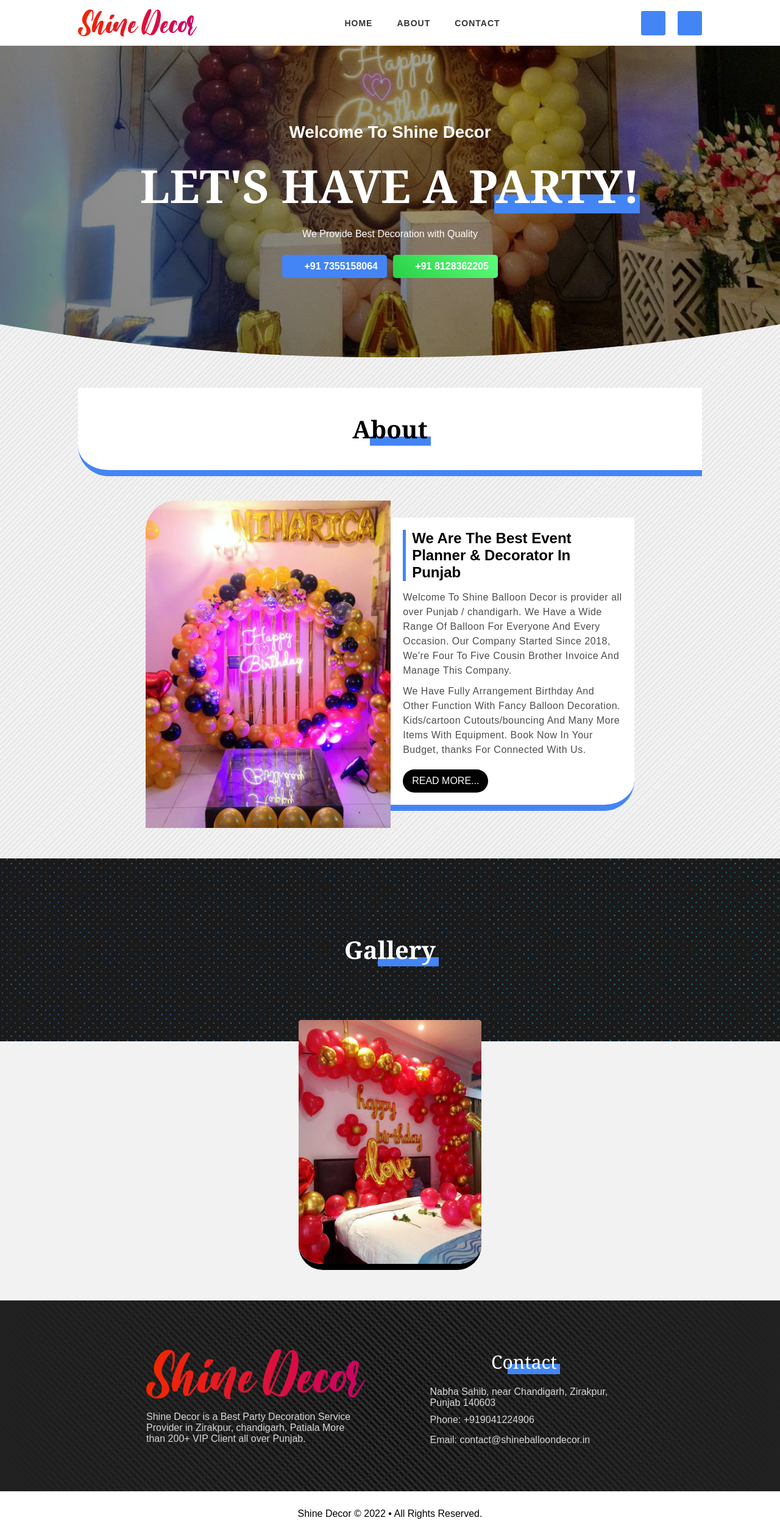
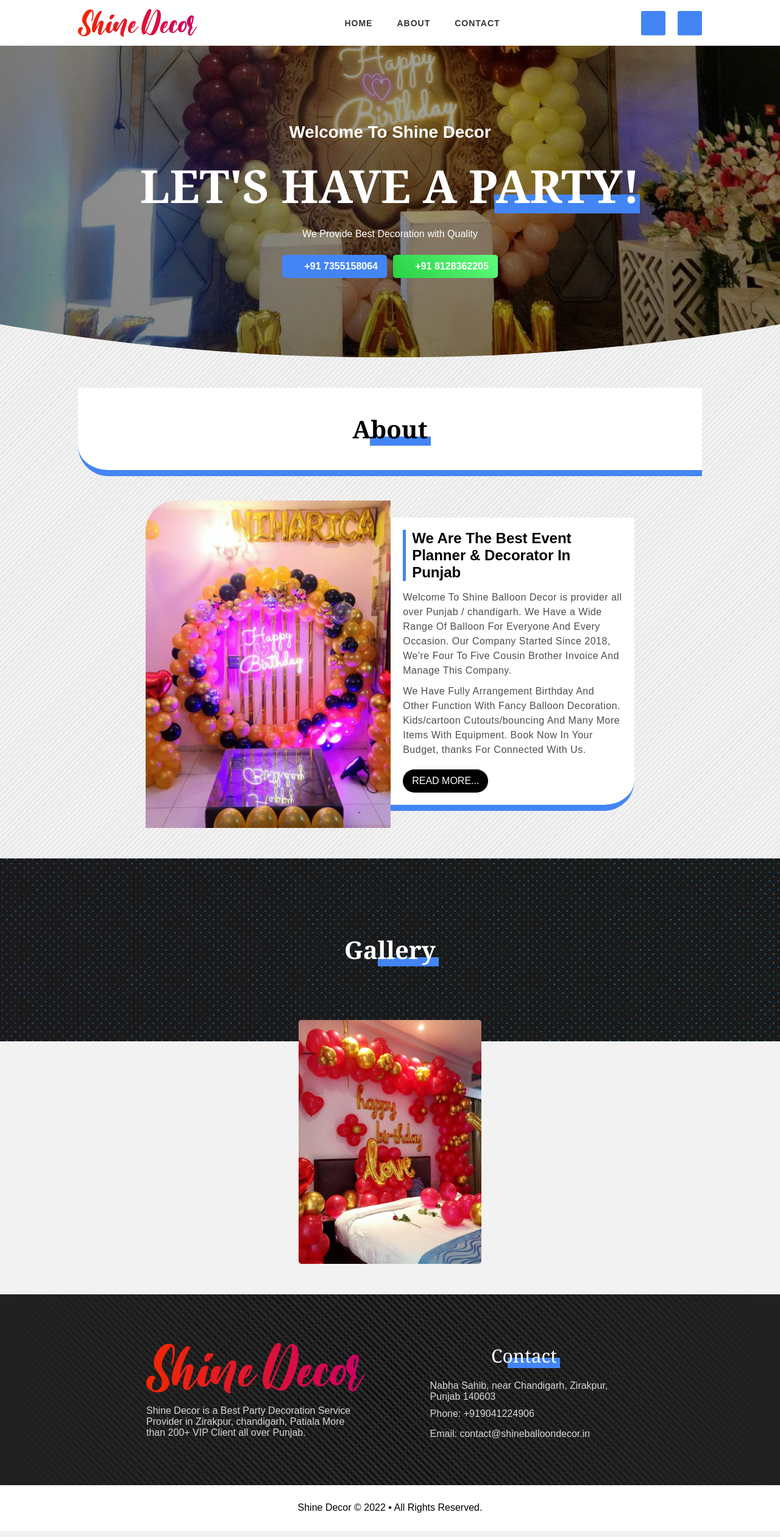
Before and after one commit to shinedecorator/shine, a Jekyll site: the page built from index.html, in a window 1280 px wide. Shown: the whole page at 61% size. Built offline with Jekyll 4.4.1, drawn with Linux system fonts in a browser that asks for light colours.

Commit message:
Add files via upload

```diff
--- a/index.html
+++ b/index.html
@@ -68,10 +68,7 @@ layout: default
     }
     #tfhgh{margin:-15px;}
     #tfhgh>a{
-      margin:15px;border-bottom: 10px solid black;
-    }
-    #tfhgh>a:hover{
-      border-bottom-color:#4385f5;
+      margin:15px;
     }
     #tfhgh>a:hover img{
       transform: scale(1.2);
@@ -84,7 +81,7 @@ layout: default
 
     <div id='tfhgh' style='display:flex;margin-top:-50px;flex-wrap: wrap;justify-content: center;'>
 
-      <a href="#" style='width:300px;border-radius: 5px 5px 40px 40px;overflow: hidden;'>
+      <a href="#" style='width:300px;border-radius:5px;overflow: hidden;'>
         <div style='aspect-ratio:3/4;background:#f2f2f2;width:100%;display:flex;' id="imgbx">
           <img src="{{ '/img/home-best-happy-birthday-cake-photo-graphy-station-with-cake-table.jpg' | relative_url }}" style='width:100%;object-fit: cover;transition:transform .4s ease;' alt=''>
         </div>
```
